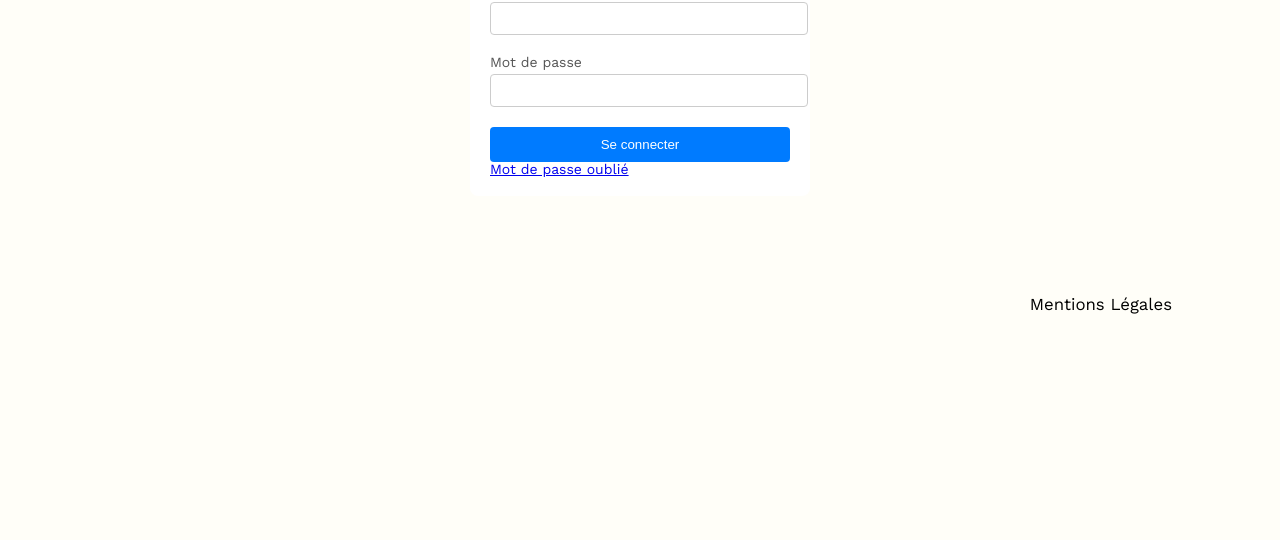
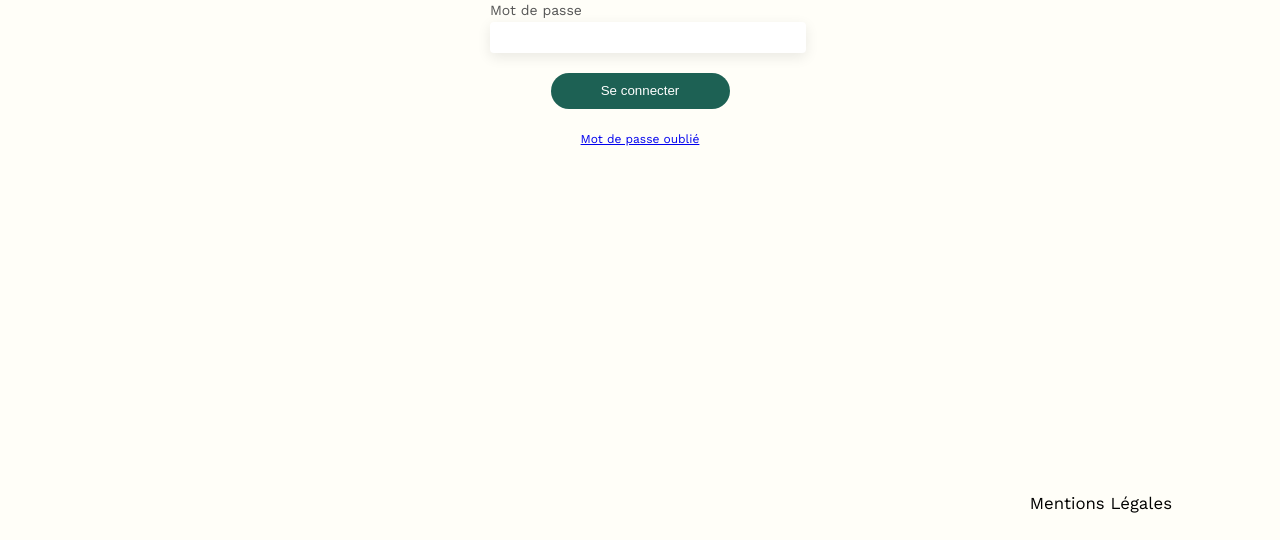
Before and after one commit to SkyKnigth/Sophie-Bluel, a plain HTML site: page FrontEnd/login/index.html in a window 1280 px wide. Shown: the part 260-800 px from the top of the page. Drawn offline with nearby package versions, Linux system fonts and the light colour scheme.

Commit message:
modif login

```diff
--- a/FrontEnd/login/index.html
+++ b/FrontEnd/login/index.html
@@ -38,7 +38,7 @@
 			<button type="submit">Se connecter</button>
 		</form>
 
-		<p><a href="#">Mot de passe oublié</a></p>
+		<p><a class="forgotten-password" href="#">Mot de passe oublié</a></p>
 
 	</div>
 </div>
@@ -50,6 +50,7 @@
 		</ul>
 	</nav>
 </footer>
+<script src="./login.js"></script>
+</body>
 
-</body>
 </html>
--- a/FrontEnd/login/style.css
+++ b/FrontEnd/login/style.css
@@ -32,7 +32,10 @@ body {
     font-family: 'Work Sans';
     font-size: 14px;
     background: #FFFEF8;
-
+    height: 100vh;
+    display: flex;
+    flex-direction: column;
+    justify-content: space-between;
 }
 
 header {
@@ -65,6 +68,7 @@ h2 {
     font-weight: 700;
     font-size: 30px;
     color: #1D6154;
+    text-align: center;
 }
 
 nav ul {
@@ -180,10 +184,13 @@ footer nav ul {
 
 .login-container {
     width: 300px;
-    margin: 100px auto;
-    background-color: #fff;
+    margin: 0 AUTO 100px auto;
     padding: 20px;
     border-radius: 8px;
+}
+
+.login-section{
+    height: 100%;
 }
 
 .form-group {
@@ -200,19 +207,29 @@ input[type="text"],
 input[type="password"] {
     width: 100%;
     padding: 8px;
-    border: 1px solid #ccc;
+    border: transparent;
+    box-shadow: 0px 4px 14px 0px #00000017;
     border-radius: 4px;
 }
 
 button {
-    width: 100%;
-    padding: 10px;
+    width: 179px;
+    height: 36px;
     border: none;
-    background-color: #007bff;
+    background: #1D6154;
     color: #fff;
     cursor: pointer;
-    border-radius: 4px;
-    transition: background-color 0.3s;
+    border-radius: 60px;
+    margin: auto;
+    display: block;
+
+}
+
+.forgotten-password{
+    display: block;
+    text-align: center;
+    font-size: 12px;
+    margin-top: 8%;
 }
 
 button:hover {
```
